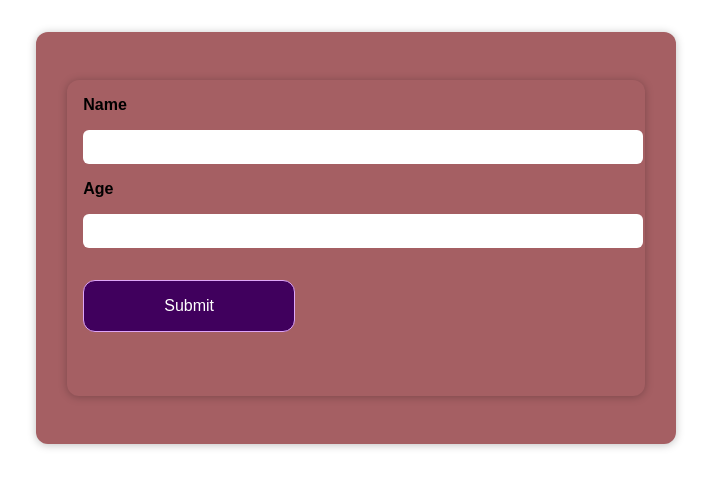
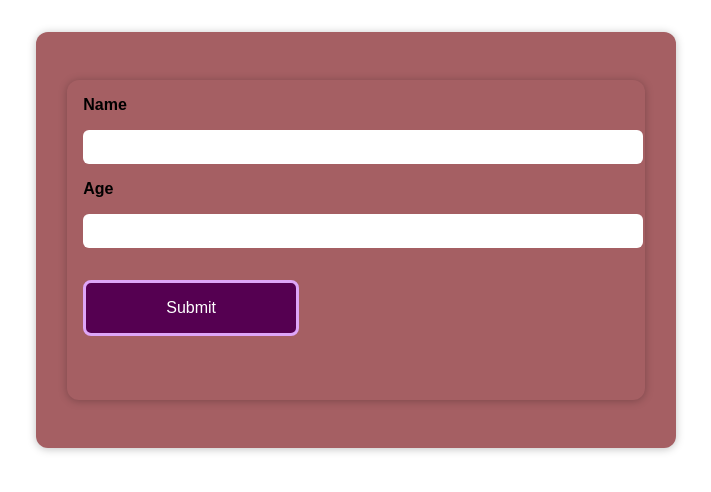
Before and after one commit to ColinMattutini/User-Creation-Deletion, a React (Create React App) app in the folder user-creation-deletion/: page / in a window 1280 px wide. Shown: the top 492 px of the page, without its empty margins (284-995 px from the left). Built offline with nearby package versions, Linux system fonts and the light colour scheme.

Commit message:
updated color scheme

```diff
--- a/user-creation-deletion/src/Components/NewUser.css
+++ b/user-creation-deletion/src/Components/NewUser.css
@@ -1,5 +1,5 @@
 .new-user {
-    background-color: #a892ee;
+    background-color: #e793e0;
     padding: 1rem;
     margin: 2rem auto;
     width: 50rem;
--- a/user-creation-deletion/src/Components/NewUserForm.css
+++ b/user-creation-deletion/src/Components/NewUserForm.css
@@ -8,8 +8,6 @@
     text-align: center;
     box-shadow: 0 1px 8px rgba(0, 0, 0, 0.25);
   }
-
-
 
 .new-user__controls {
     display: flex;
@@ -43,10 +41,10 @@
     font: inherit;
     cursor: pointer;
     padding: 1rem 5rem;
-    border: 1px solid #dea6f8;
-    background-color: #40005d;
+    border: 3px solid #dea6f8;
+    background-color: #550051;
     color: white;
-    border-radius: 12px;
+    border-radius: 8px;
     margin-right: 8rem;
     margin-top: 1rem;
 
@@ -54,7 +52,7 @@
 
   .new-user button:hover,
   .new-user button:active {
-    background-color: #510674;
+    background-color: #2b001e;
     border-color: #510674;
   }
 
```
